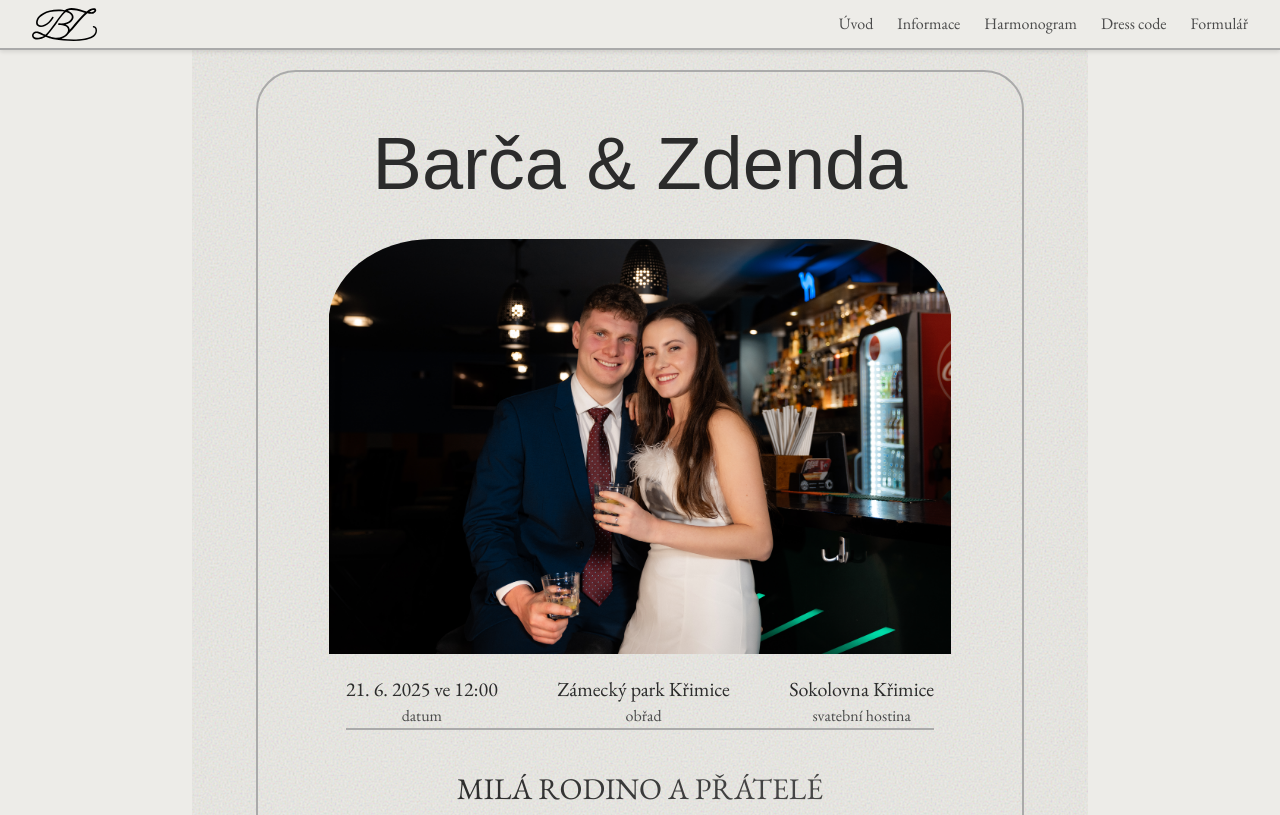
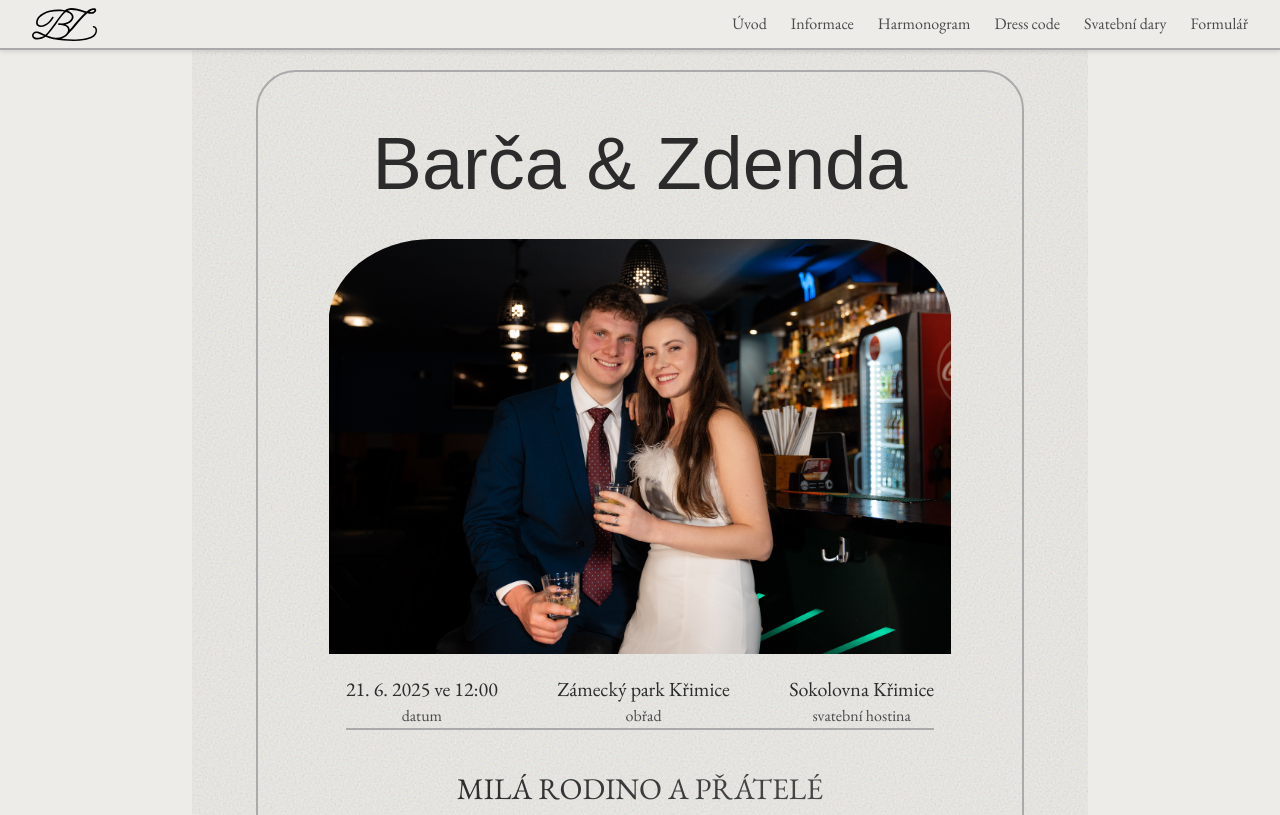
Before and after one commit to jan-cibulka/svatba2, a React (Vite) app: page / in a window 1280 px wide. Shown: the top 815 px of the page. Built offline with nearby package versions, Linux system fonts and the light colour scheme; a web font is replaced by a local one.

Commit message:
dress code 1

```diff
--- a/src/components/DressCode.css
+++ b/src/components/DressCode.css
@@ -147,3 +147,12 @@
   filter: var(--color-text-2);
   margin-left: 10px;
 }
+
+.men-image {
+  background-image: url("/dresscode1.jpeg");
+  background-size: calc(100% - 20px); /* Subtract 2x padding */
+  background-position: center;
+  background-repeat: no-repeat;
+  padding: 10px;
+  background-color: white; /* To ensure the padding is visible */
+}
--- a/src/components/Navbar.tsx
+++ b/src/components/Navbar.tsx
@@ -65,6 +65,13 @@ const Navbar: FC = () => {
           Dress&nbsp;code
         </a>
         <a
+          href="#gifts"
+          className="nav-link"
+          onClick={() => setIsMenuOpen(false)}
+        >
+          Svatební&nbsp;dary
+        </a>
+        <a
           href="#form"
           className="nav-link"
           onClick={() => setIsMenuOpen(false)}
```
Also changed, not shown: public/dresscode1.jpeg (added).
